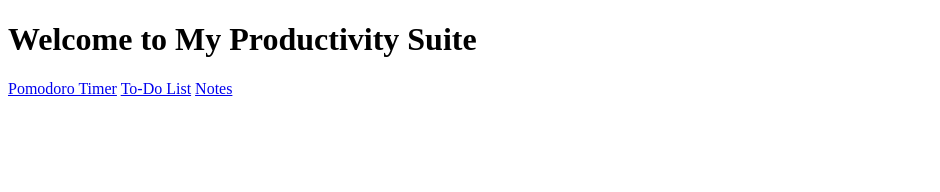
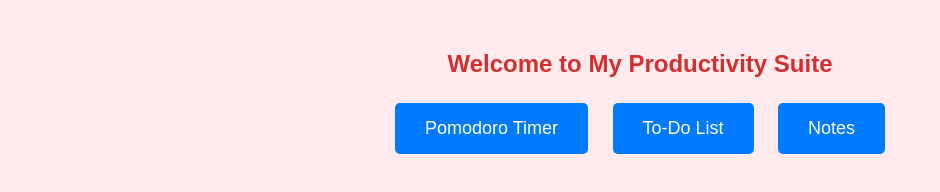
Before and after one commit to sanchi1004/Mini-Project, a plain HTML site: page index.html in a window 1280 px wide. Shown: the whole page, without its empty margins (0-940 px from the left). Drawn offline with Linux system fonts and the light colour scheme.

Commit message:
Additional changes

```diff
--- a/index.html
+++ b/index.html
@@ -3,6 +3,7 @@
 <head>
     <meta charset="UTF-8">
     <meta name="viewport" content="width=device-width, initial-scale=1.0">
+    <link rel="stylesheet" href="styles.css">
     <title>Main Page</title>
 
 </head>
--- a/styles.css
+++ b/styles.css
@@ -69,7 +69,6 @@ h1 {
     transform: scale(1.1);
 }
 
-/* Tomato animation when running */
 .running img {
     animation: bounce 1s infinite alternate ease-in-out;
 }
```
Also changed, not shown: index_pomodoro.html (+0 -1 lines).
